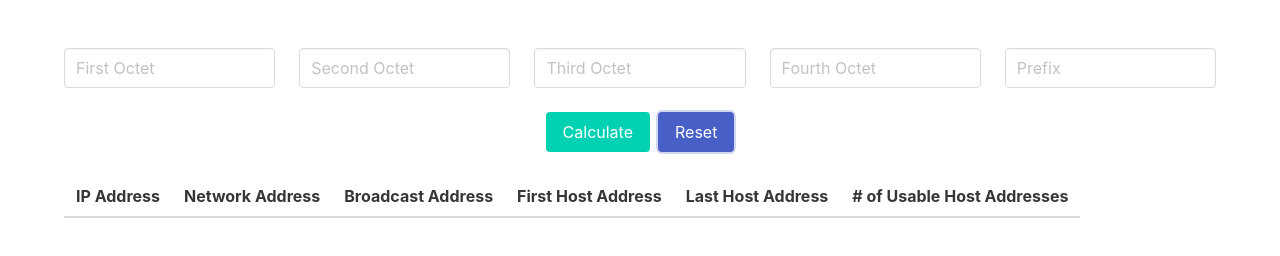
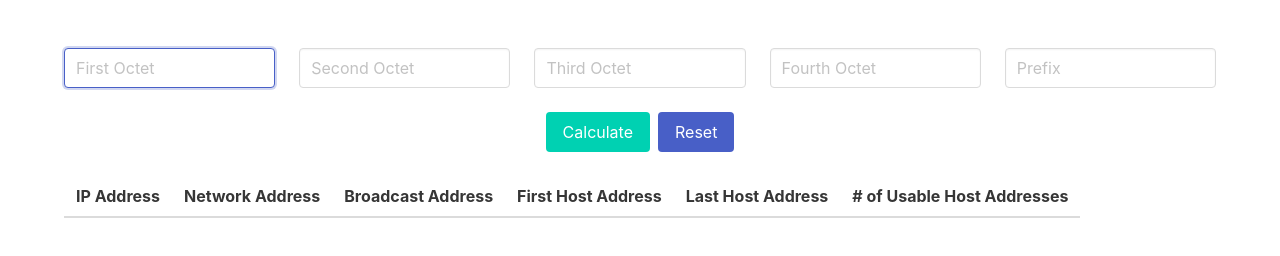
Before and after one commit to salanesh/ip-calc, a plain HTML site: page index.html in a window 1280 px wide. Both pictures are taken after a click on the button "Reset". Drawn offline with nearby package versions, Linux system fonts and the light colour scheme.

Commit message:
Added reset button functionality

```diff
--- a/calc.js
+++ b/calc.js
@@ -2,6 +2,8 @@ const calcButton = document.querySelector("#calcButton");
 const octFields = document.querySelectorAll(".oct-fields");
 const prefix = document.querySelector("#prefix");
 const tbodyElement = document.querySelector("tbody");
+const resetButton = document.querySelector("#resetButton");
+
 
 calcButton.addEventListener("click", function () {
   try {
@@ -11,6 +13,17 @@ calcButton.addEventListener("click", function () {
   } catch (e) {
     alert(e);
   }
+});
+
+resetButton.addEventListener("click",function(){
+const octFields = document.querySelectorAll(".oct-fields");
+for(let i=0;i<5;i++){
+octFields[i].value="";
+}
+octFields[0].focus();
+octFields[0].select();
+console.log("reset clicked");
+
 });
 
 const basicValidator = () => {
--- a/index.html
+++ b/index.html
@@ -66,7 +66,7 @@
             <div class="field">
               <div class="control">
                 <input
-                  class="input"
+                  class="input oct-fields"
                   type="text"
                   placeholder="Prefix"
                   id="prefix"
```
